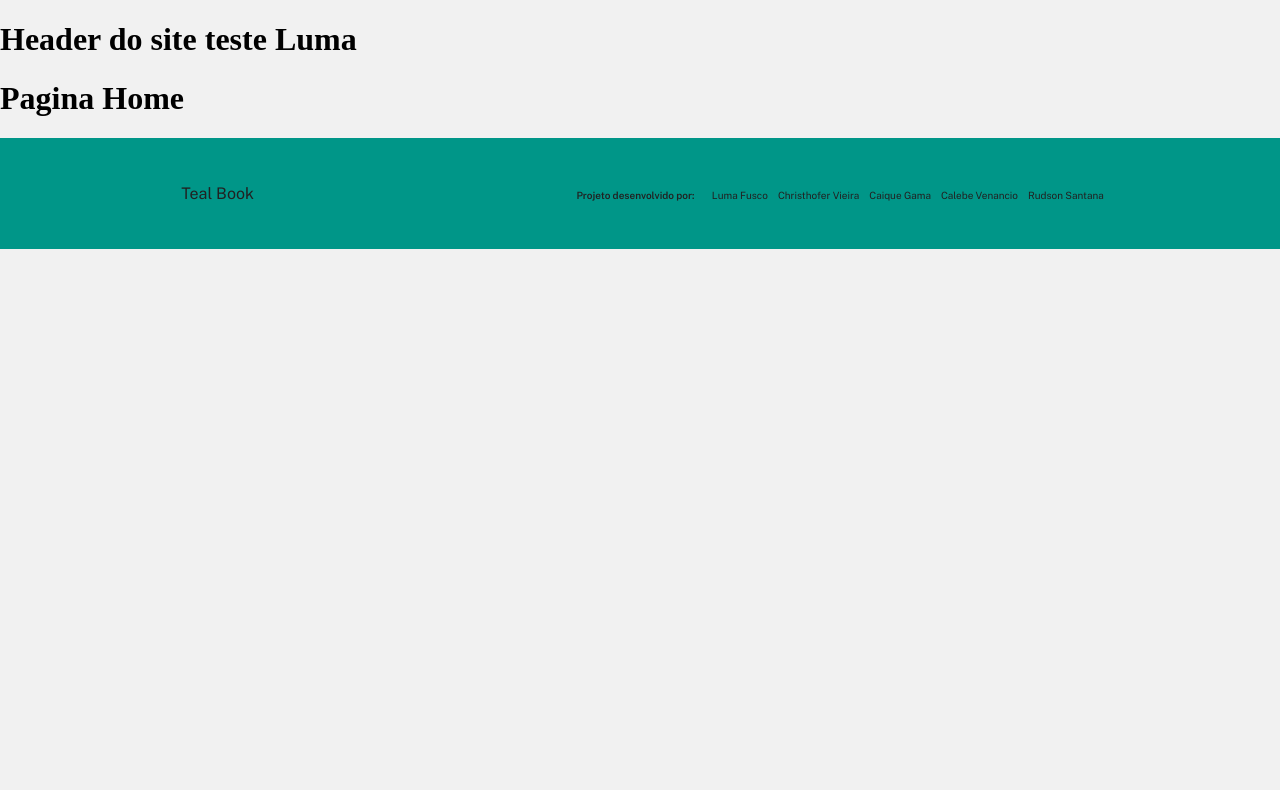
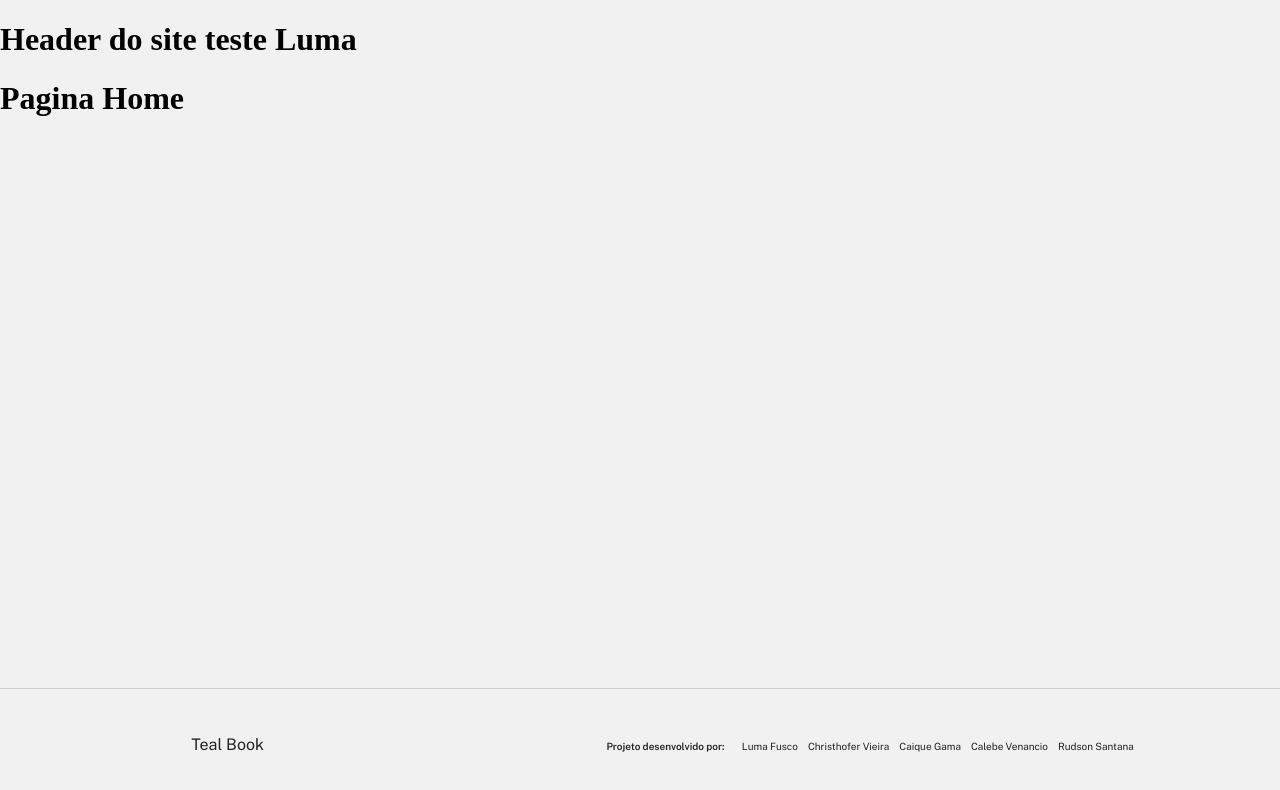
Before and after one commit to LumaFusco/desafio-final-gama-academy, a React (Create React App) app: page / in a window 1280 px wide. Shown: the top 790 px of the page. Built offline with nearby package versions, Linux system fonts and the light colour scheme.

Commit message:
finish footer

```diff
--- a/src/App.css
+++ b/src/App.css
@@ -3,4 +3,5 @@ body{
     margin: 0;
     box-sizing: border-box;
     background-color: #f1f1f1;
+    height: 100%;
 }
--- a/src/components/footer/Footer.styles.ts
+++ b/src/components/footer/Footer.styles.ts
@@ -1,13 +1,17 @@
 import styled from 'styled-components'
 
 export const Container = styled.footer`
-    background-color: #009688;
+    position: fixed;
+    bottom: 0;
+    width: 100%;
     display: flex;
     align-items: center;
     padding: 20px;
     text-align: center;
     justify-content: space-around;
-    font-family: 'public sans', Arial, Helvetica, sans-serif;
+    font-family: public sans, Arial, Helvetica, sans-serif;
+    border-top: 1px solid #ccc;
+
 
     p {
         padding: 10px;
```
